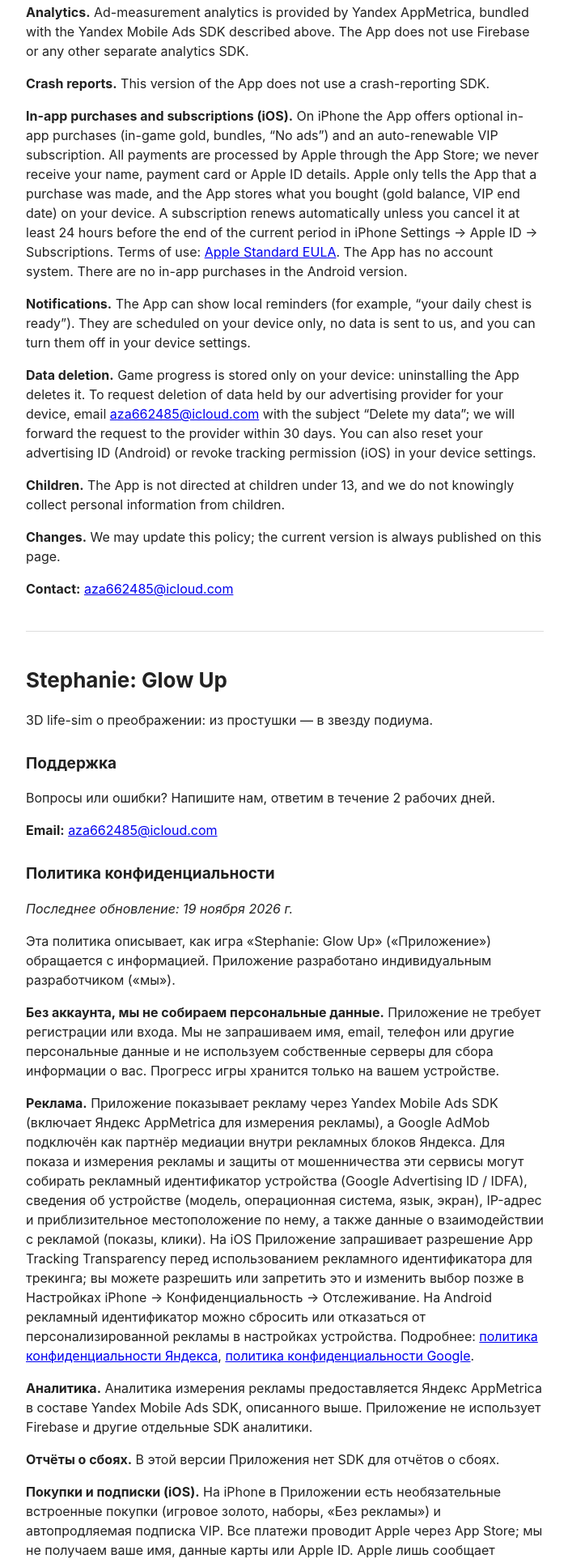
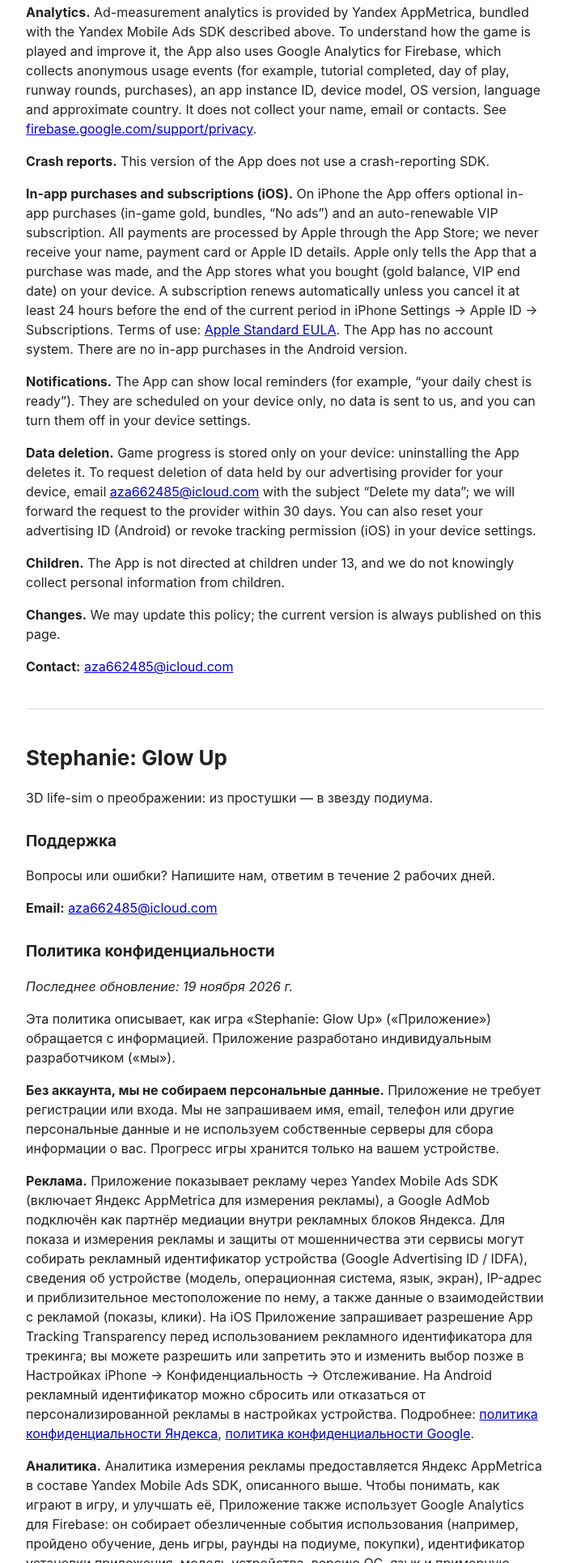
Before and after one commit to Tashpolotov/tashpolotov.github.io, a plain HTML site: page stephanie/index.html in a window 1280 px wide. Shown: the part 870-2800 px from the top of the page at 81% size, without its empty margins (288-990 px from the left). Drawn offline with Linux system fonts and the light colour scheme.

Commit message:
Stephanie: policy — Google Analytics for Firebase

```diff
--- a/stephanie/index.html
+++ b/stephanie/index.html
@@ -23,7 +23,7 @@
 <p>This policy describes how the game “Stephanie: Glow Up” (the “App”) handles information. The App is developed by an individual developer (“we”).</p>
 <p><b>No account, no personal data collected by us.</b> The App does not require registration or sign-in. We do not ask for your name, email, phone number or other personal data, and we do not run our own servers that collect information about you. Your game progress is stored only on your device.</p>
 <p><b>Advertising.</b> The App shows ads through the Yandex Mobile Ads SDK (which includes Yandex AppMetrica for ad measurement) with Google AdMob as a mediation partner inside Yandex ad blocks. To serve and measure ads and to prevent fraud, these providers may collect the device advertising identifier (Google Advertising ID / IDFA), device information (model, operating system, language, screen), IP address and coarse (approximate) location derived from it, and information about ad interactions (impressions, clicks). On iOS, the App asks for App Tracking Transparency permission before using the advertising identifier for tracking; you can allow or deny this, and change your choice later in iPhone Settings → Privacy & Security → Tracking. On Android, you can reset the advertising ID or opt out of personalized ads in your device settings. See the <a href="https://yandex.com/legal/confidential/">Yandex privacy policy</a> and <a href="https://policies.google.com/privacy">Google privacy policy</a>; how Google uses data from partner apps: <a href="https://policies.google.com/technologies/partner-sites">policies.google.com/technologies/partner-sites</a>.</p>
-<p><b>Analytics.</b> Ad-measurement analytics is provided by Yandex AppMetrica, bundled with the Yandex Mobile Ads SDK described above. The App does not use Firebase or any other separate analytics SDK.</p>
+<p><b>Analytics.</b> Ad-measurement analytics is provided by Yandex AppMetrica, bundled with the Yandex Mobile Ads SDK described above. To understand how the game is played and improve it, the App also uses Google Analytics for Firebase, which collects anonymous usage events (for example, tutorial completed, day of play, runway rounds, purchases), an app instance ID, device model, OS version, language and approximate country. It does not collect your name, email or contacts. See <a href="https://firebase.google.com/support/privacy">firebase.google.com/support/privacy</a>.</p>
 <p><b>Crash reports.</b> This version of the App does not use a crash-reporting SDK.</p>
 <p><b>In-app purchases and subscriptions (iOS).</b> On iPhone the App offers optional in-app purchases (in-game gold, bundles, “No ads”) and an auto-renewable VIP subscription. All payments are processed by Apple through the App Store; we never receive your name, payment card or Apple ID details. Apple only tells the App that a purchase was made, and the App stores what you bought (gold balance, VIP end date) on your device. A subscription renews automatically unless you cancel it at least 24 hours before the end of the current period in iPhone Settings → Apple ID → Subscriptions. Terms of use: <a href="https://www.apple.com/legal/internet-services/itunes/dev/stdeula/">Apple Standard EULA</a>. The App has no account system. There are no in-app purchases in the Android version.</p>
 <p><b>Notifications.</b> The App can show local reminders (for example, “your daily chest is ready”). They are scheduled on your device only, no data is sent to us, and you can turn them off in your device settings.</p>
@@ -47,7 +47,7 @@
 <p>Эта политика описывает, как игра «Stephanie: Glow Up» («Приложение») обращается с информацией. Приложение разработано индивидуальным разработчиком («мы»).</p>
 <p><b>Без аккаунта, мы не собираем персональные данные.</b> Приложение не требует регистрации или входа. Мы не запрашиваем имя, email, телефон или другие персональные данные и не используем собственные серверы для сбора информации о вас. Прогресс игры хранится только на вашем устройстве.</p>
 <p><b>Реклама.</b> Приложение показывает рекламу через Yandex Mobile Ads SDK (включает Яндекс AppMetrica для измерения рекламы), а Google AdMob подключён как партнёр медиации внутри рекламных блоков Яндекса. Для показа и измерения рекламы и защиты от мошенничества эти сервисы могут собирать рекламный идентификатор устройства (Google Advertising ID / IDFA), сведения об устройстве (модель, операционная система, язык, экран), IP-адрес и приблизительное местоположение по нему, а также данные о взаимодействии с рекламой (показы, клики). На iOS Приложение запрашивает разрешение App Tracking Transparency перед использованием рекламного идентификатора для трекинга; вы можете разрешить или запретить это и изменить выбор позже в Настройках iPhone → Конфиденциальность → Отслеживание. На Android рекламный идентификатор можно сбросить или отказаться от персонализированной рекламы в настройках устройства. Подробнее: <a href="https://yandex.ru/legal/confidential/">политика конфиденциальности Яндекса</a>, <a href="https://policies.google.com/privacy?hl=ru">политика конфиденциальности Google</a>.</p>
-<p><b>Аналитика.</b> Аналитика измерения рекламы предоставляется Яндекс AppMetrica в составе Yandex Mobile Ads SDK, описанного выше. Приложение не использует Firebase и другие отдельные SDK аналитики.</p>
+<p><b>Аналитика.</b> Аналитика измерения рекламы предоставляется Яндекс AppMetrica в составе Yandex Mobile Ads SDK, описанного выше. Чтобы понимать, как играют в игру, и улучшать её, Приложение также использует Google Analytics для Firebase: он собирает обезличенные события использования (например, пройдено обучение, день игры, раунды на подиуме, покупки), идентификатор установки приложения, модель устройства, версию ОС, язык и примерную страну. Имя, email и контакты не собираются. Подробнее: <a href="https://firebase.google.com/support/privacy">firebase.google.com/support/privacy</a>.</p>
 <p><b>Отчёты о сбоях.</b> В этой версии Приложения нет SDK для отчётов о сбоях.</p>
 <p><b>Покупки и подписки (iOS).</b> На iPhone в Приложении есть необязательные встроенные покупки (игровое золото, наборы, «Без рекламы») и автопродляемая подписка VIP. Все платежи проводит Apple через App Store; мы не получаем ваше имя, данные карты или Apple ID. Apple лишь сообщает Приложению о покупке, а Приложение хранит купленное (баланс золота, дату окончания VIP) на вашем устройстве. Подписка продлевается автоматически, если не отменить её не позже чем за 24 часа до конца текущего периода в Настройках iPhone → Apple ID → Подписки. Условия использования: <a href="https://www.apple.com/legal/internet-services/itunes/dev/stdeula/">стандартное соглашение Apple (EULA)</a>. Системы аккаунтов нет. В версии для Android встроенных покупок нет.</p>
 <p><b>Уведомления.</b> Приложение может показывать локальные напоминания (например, «сундук дня готов»). Они создаются только на устройстве, никакие данные нам не передаются; отключить их можно в настройках устройства.</p>
```
